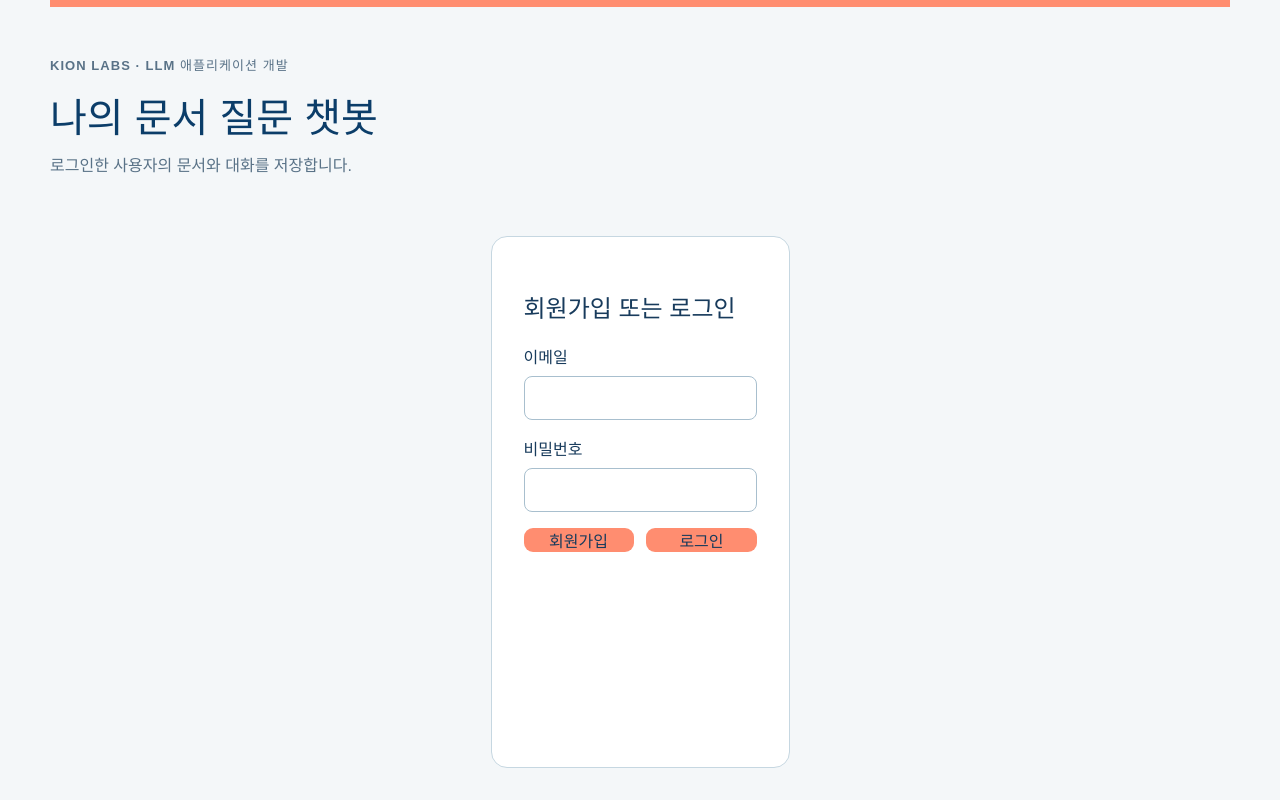
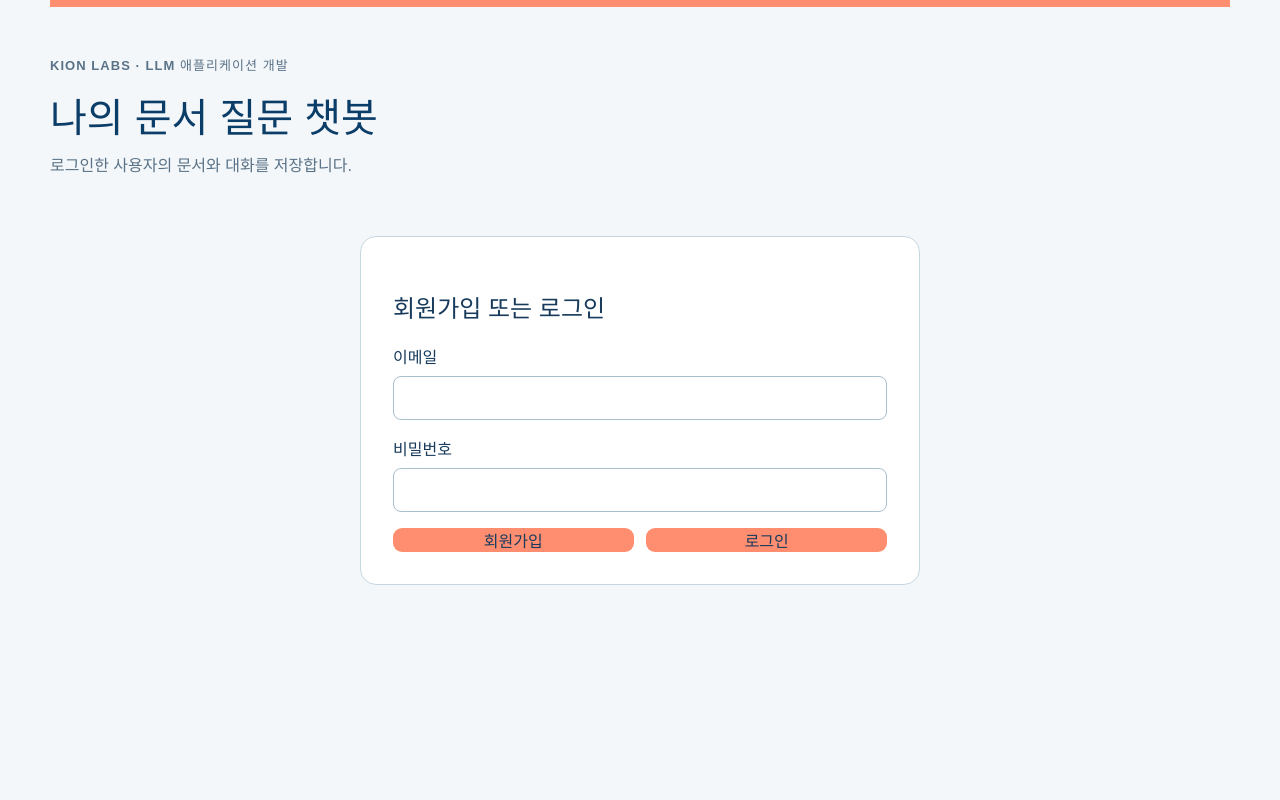
Before and after one commit to kionlabs/LLM_Application, a React (Vite) app in the folder frontend/: page / in a window 1280 px wide. Built offline with nearby package versions, Linux system fonts and the light colour scheme.

Commit message:
로그인 화면 높이를 내용에 맞게 조정

```diff
--- a/frontend/src/App.css
+++ b/frontend/src/App.css
@@ -104,6 +104,12 @@ button:disabled { opacity: .5; cursor: default; }
   grid-template-rows: auto 1fr auto;
   gap: 0 18px;
 }
+/* 로그인·승인 대기 화면에서는 채팅 영역 높이를 확보하지 않습니다. */
+.app.auth-page {
+  min-height: 0;
+  grid-template-rows: auto auto;
+  align-content: start;
+}
 .header { grid-column: 1 / -1; }
 .chat { grid-column: 2; grid-row: 2; }
 .composer { grid-column: 2; grid-row: 3; }
@@ -120,7 +126,7 @@ button:disabled { opacity: .5; cursor: default; }
   .composer { grid-row: 4; }
 }
 /* 회원가입·로그인 입력 폼 */
-.auth-panel { max-width: 560px; margin: 2rem auto; padding: 2rem; border: 1px solid #c6d7e1; border-radius: 16px; }
+.auth-panel { width: min(560px, 100%); margin: 2rem auto; padding: 2rem; border: 1px solid #c6d7e1; border-radius: 16px; }
 .auth-panel input { display: block; width: 100%; padding: 0.75rem; margin: 0.5rem 0 1rem; border: 1px solid #a8bfce; border-radius: 8px; font: inherit; }
 .auth-actions { display: flex; gap: 0.8rem; margin-top: 0.6rem; }
 .auth-actions button { flex: 1; }
```
